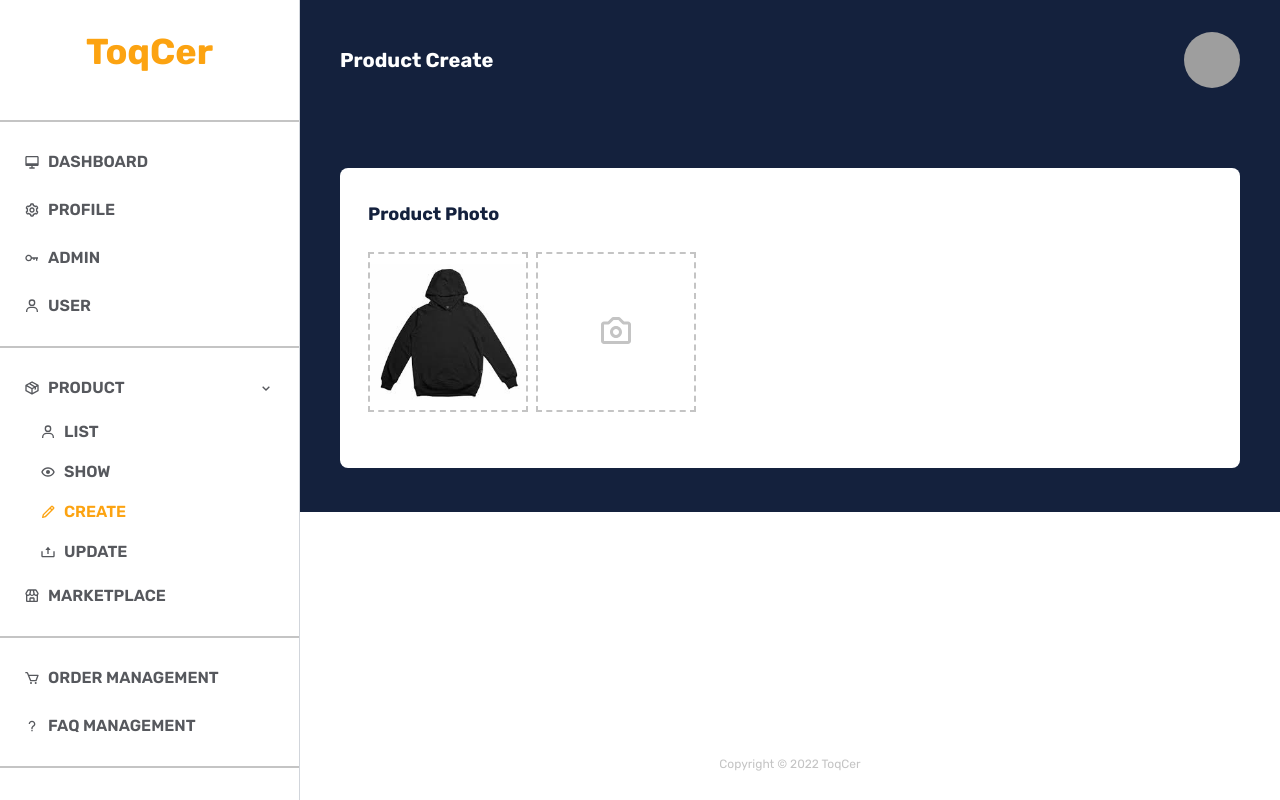
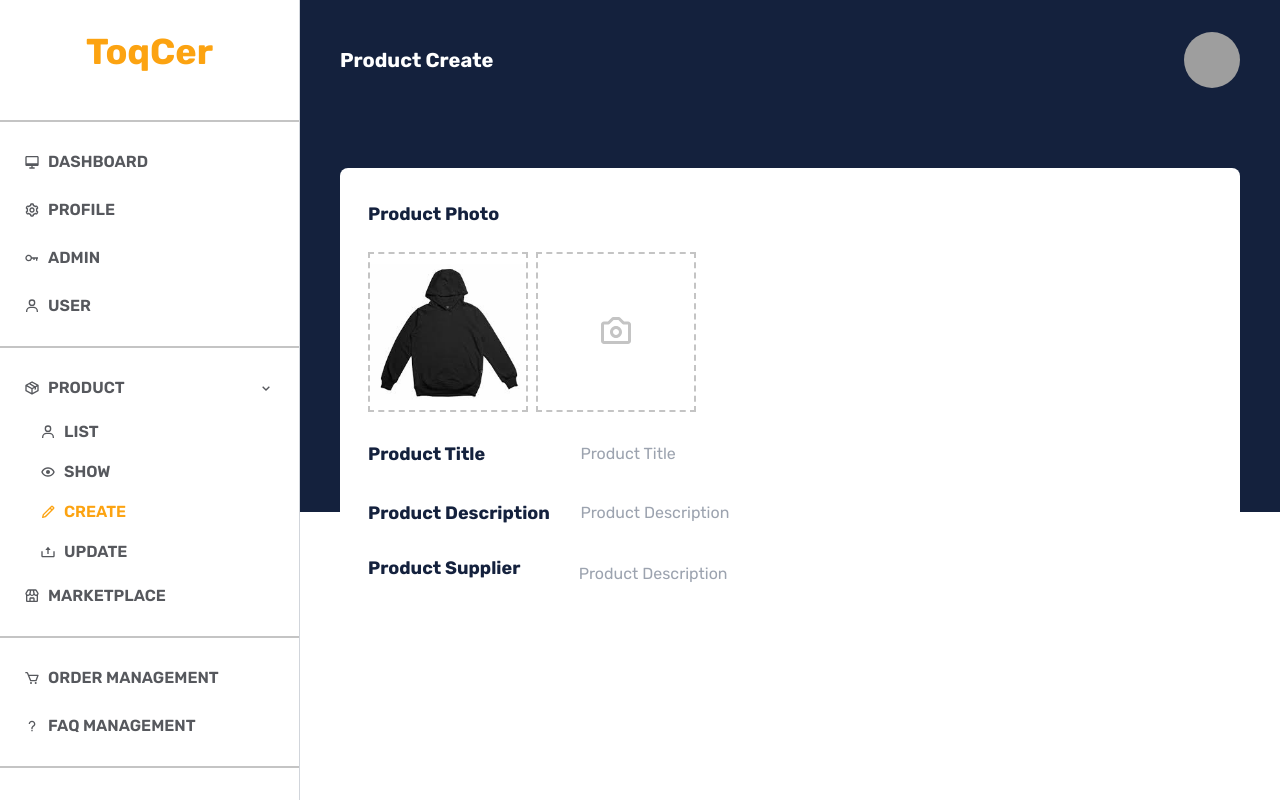
Before and after one commit to toqcer/next-fe, a Next.js app: page /admin/product/create in a window 1280 px wide. Built offline with nearby package versions, Linux system fonts and the light colour scheme; grey boxes are pictures that could not be loaded.

Commit message:
[ADD] Product Pages

```diff
--- /dev/null
+++ b/components/atoms/TextArea/TextArea.js
@@ -0,0 +1,12 @@
+const TextArea = ({className = "" , ...rest}) => {
+  return (
+    <textarea
+      cols="30"
+      rows="10"
+      className={`${className} bg-white outline-none h-full border-0 w-full py-2 px-4`}
+      {...rest}>
+    </textarea>
+  )
+}
+
+export default TextArea
--- a/components/atoms/index.js
+++ b/components/atoms/index.js
@@ -6,5 +6,16 @@ import SidebarLink from "./SidebarLink/SidebarLink";
 import SidebarSection from "./SidebarSection/SidebarSection";
 import TableCellParagraph from "./TableCell/TableCellParagraph";
 import TableCell from "./TableCell/TableCell";
+import TextArea from "./TextArea/TextArea";
 
-export { Button, Input, AuthLink, Gap, SidebarLink, SidebarSection, TableCellParagraph, TableCell};
+export {
+    Button,
+    Input,
+    AuthLink,
+    Gap,
+    SidebarLink,
+    SidebarSection,
+    TableCellParagraph,
+    TableCell,
+    TextArea,
+};
--- a/pages/admin/product/create.js
+++ b/pages/admin/product/create.js
@@ -1,5 +1,7 @@
 import { BiCamera } from 'react-icons/bi';
+
 import AdminTemplates from '@components/templates/admin/AdminTemplates';
+import { Input, TextArea } from '@components/atoms';
 
 
 function ProductCreate() {
@@ -15,6 +17,34 @@ function ProductCreate() {
                     <BiCamera size={36} className='text-muted'/>
                 </div>
             </div>
+            <div className='my-6'>
+                <label className='flex items-center'>
+                    <span className='capitalize text-primary font-bold text-lg w-64'>Product Title</span>
+                    <Input
+                        type="text"
+                        placeholder="Product Title"
+                    />
+                </label>
+            </div>
+            <div className='my-6'>
+                <label className='flex items-center'>
+                    <span className='capitalize text-primary font-bold text-lg w-64'>Product Description</span>
+                    <Input
+                        type="text"
+                        placeholder="Product Description"
+                    />
+                </label>
+            </div>
+            <div className='my-6'>
+                <label className='flex'>
+                    <span className='capitalize text-primary font-bold text-lg w-64'>Product Supplier</span>
+                    <TextArea
+                        type="text"
+                        placeholder="Product Description"
+                    />
+                </label>
+            </div>
+
         </div>
     </AdminTemplates>
   )
```
